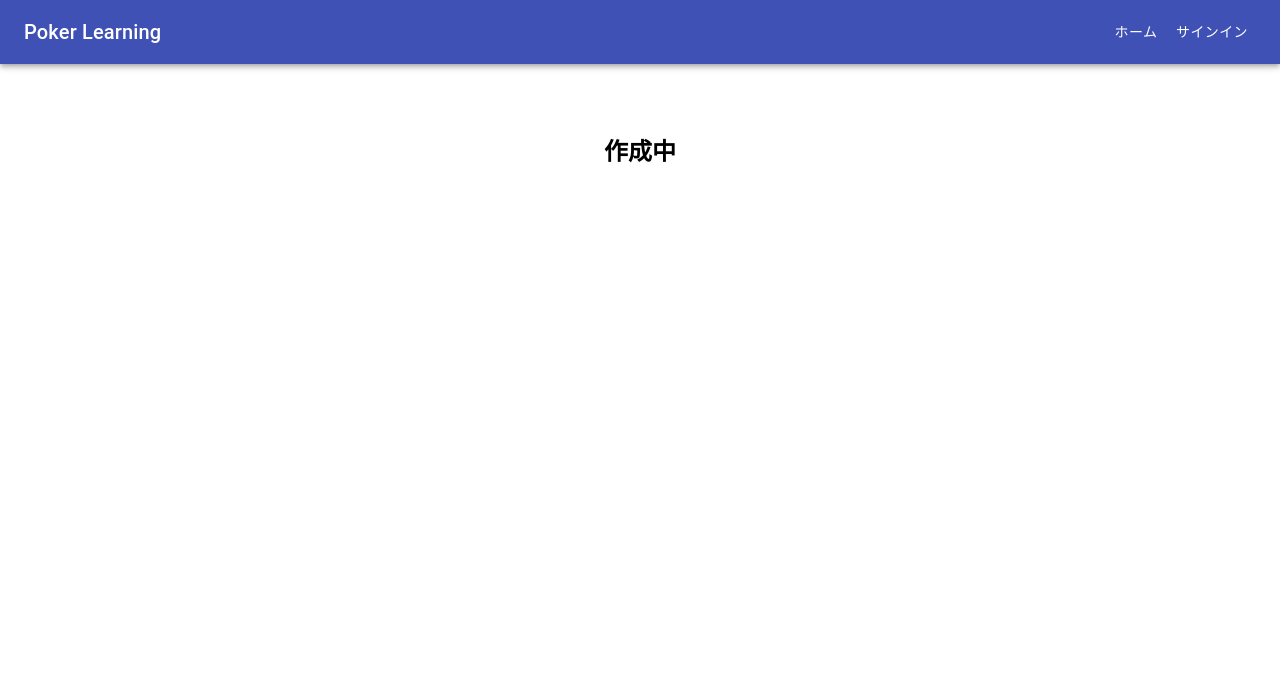
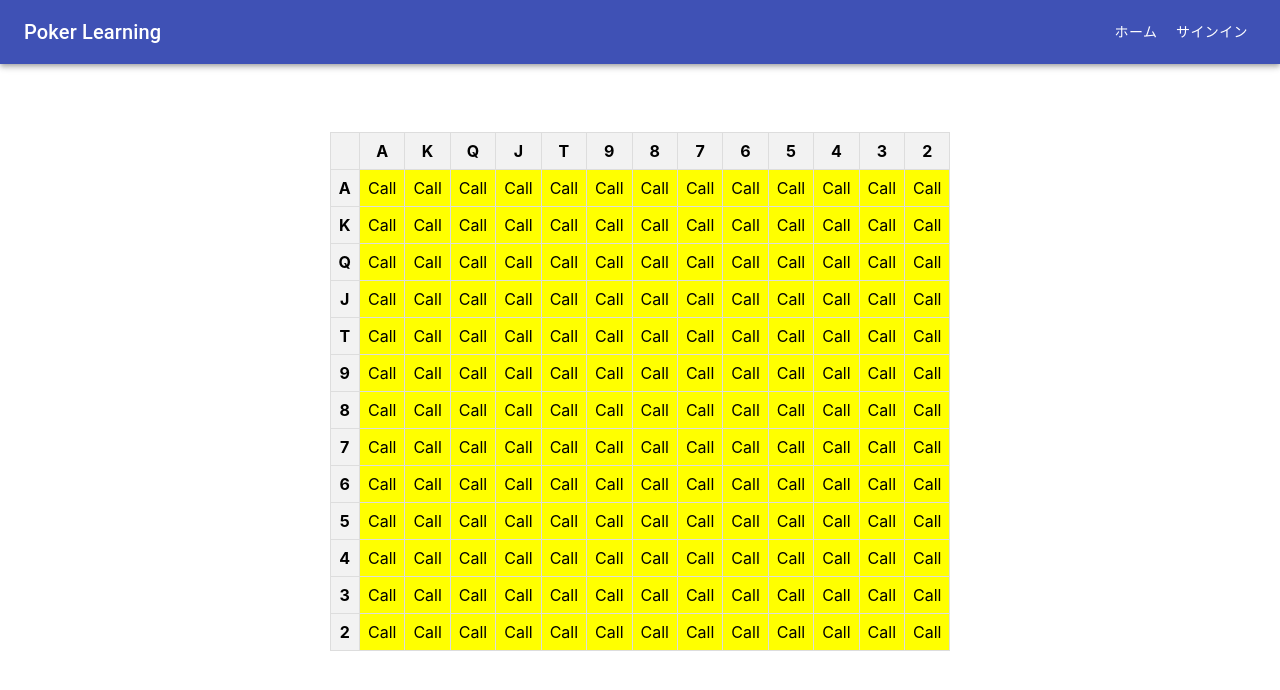
Before and after one commit to kata-yyy/preflop_game_frontend, a React (Create React App) app: page /mypage in a window 1280 px wide. Shown: the top 690 px of the page. Built offline with nearby package versions, Linux system fonts and the light colour scheme; what axios-case-converter would draw is missing.

Commit message:
ハンドレンジ表の雛形を作成

```diff
--- a/src/components/pages/Mypage.tsx
+++ b/src/components/pages/Mypage.tsx
@@ -1,24 +1,79 @@
-import React, { useContext } from "react";
-
-import { AuthContext } from "App";
+import React, { useState } from 'react';
+import 'stylesheets/Mypage.css';
+import { Action } from 'interfaces/preflop_game';
 
 const Mypage: React.FC = () => {
-  const { isSignedIn, currentUser } = useContext(AuthContext);
+  const rows: string[] = ["A", "K", "Q", "J", "T", "9", "8", "7", "6", "5", "4", "3", "2"]
+  const columns: string[] = ["A", "K", "Q", "J", "T", "9", "8", "7", "6", "5", "4", "3", "2"]
+
+  // 10x10のマスの状態を管理するための配列
+  const [grid, setGrid] = useState<Action[][]>(
+    Array.from({ length: 13 }, () => Array(13).fill("Call"))
+  );
+
+  // 次の文字を取得する関数
+  const getNextCharacter = (current_action: Action): Action => {
+    const actions: Action[] = ["Call", "Raise", "Fold"];
+    const current_index: number = actions.indexOf(current_action);
+    return actions[(current_index + 1) % actions.length];
+  };
+
+  // マスがクリックされたときのイベントハンドラ
+  const handleCellClick = (rowIndex: number, colIndex: number) => {
+    const newGrid = grid.map((row, rIdx) =>
+      row.map((cell, cIdx) => {
+        if (rIdx === rowIndex && cIdx === colIndex) {
+          return getNextCharacter(cell);
+        }
+        return cell;
+      })
+    );
+    setGrid(newGrid);
+  };
+
+  // セルのクラス名を取得する関数
+  const getCellClassName = (value: Action): string => {
+    switch (value) {
+      case "Call":
+        return "cell-call";
+      case "Raise":
+        return "cell-raise";
+      case "Fold":
+        return "cell-fold";
+      default:
+        return '';
+    }
+  };
 
   return (
-    <>
-      {
-        isSignedIn && currentUser ? (
-          <>
-            <h2>作成中</h2>
-          </>
-        ) : (
-          <>
-            <h2>作成中</h2>
-          </>
-        )
-      }
-    </>
+    <div className="table-container">
+      <table className="table">
+        <thead>
+          <tr>
+            <th></th>
+            {columns.map((col, index) => (
+              <th key={index}>{col}</th>
+            ))}
+          </tr>
+        </thead>
+        <tbody>
+          {rows.map((row, rowIndex) => (
+            <tr key={row}>
+              <th>{row}</th>
+              {columns.map((col, colIndex) => (
+                <td
+                  key={colIndex}
+                  className={getCellClassName(grid[rowIndex][colIndex])}
+                  onClick={() => handleCellClick(rowIndex, colIndex)}
+                >
+                  {grid[rowIndex][colIndex]}
+                </td>
+              ))}
+            </tr>
+          ))}
+        </tbody>
+      </table>
+    </div>
   );
 };
 
--- /dev/null
+++ b/src/stylesheets/Mypage.css
@@ -0,0 +1,39 @@
+.table-container {
+  padding: 20px;
+}
+
+.table {
+  width: 100%;
+  border-collapse: collapse;
+}
+
+.table th, .table td {
+  border: 1px solid #ddd;
+  padding: 8px;
+  text-align: center;
+  cursor: pointer; /* マウスカーソルをポインタに変更 */
+}
+
+.table th {
+  background-color: #f2f2f2;
+}
+
+.table td:hover {
+  background-color: #e0e0e0; /* ホバー時に背景色を変更 */
+}
+
+/* 追加するスタイル */
+.table .cell-raise {
+  background-color: red;
+  color: white;
+}
+
+.table .cell-fold {
+  background-color: blue;
+  color: white;
+}
+
+.table .cell-call {
+  background-color: yellow;
+  color: black;
+}
```
